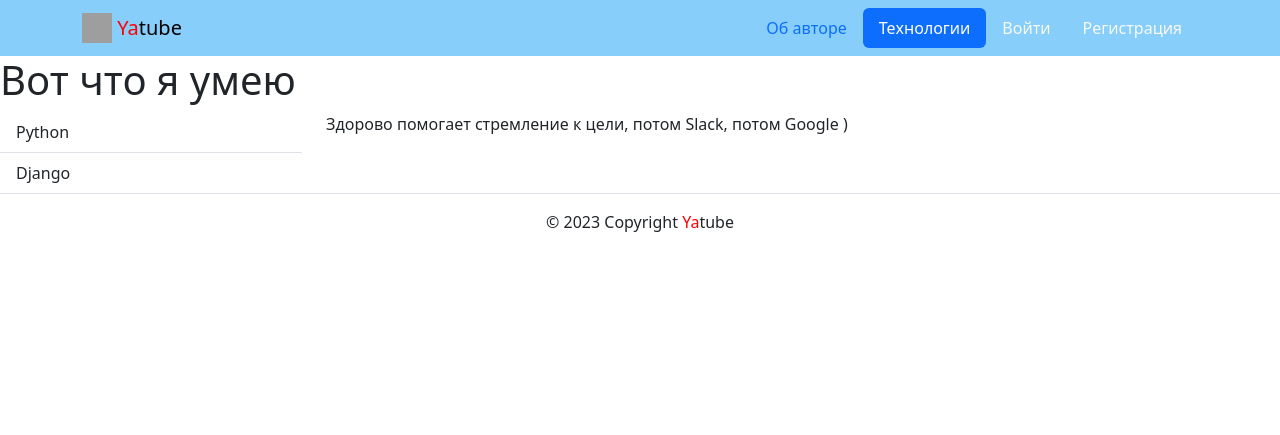
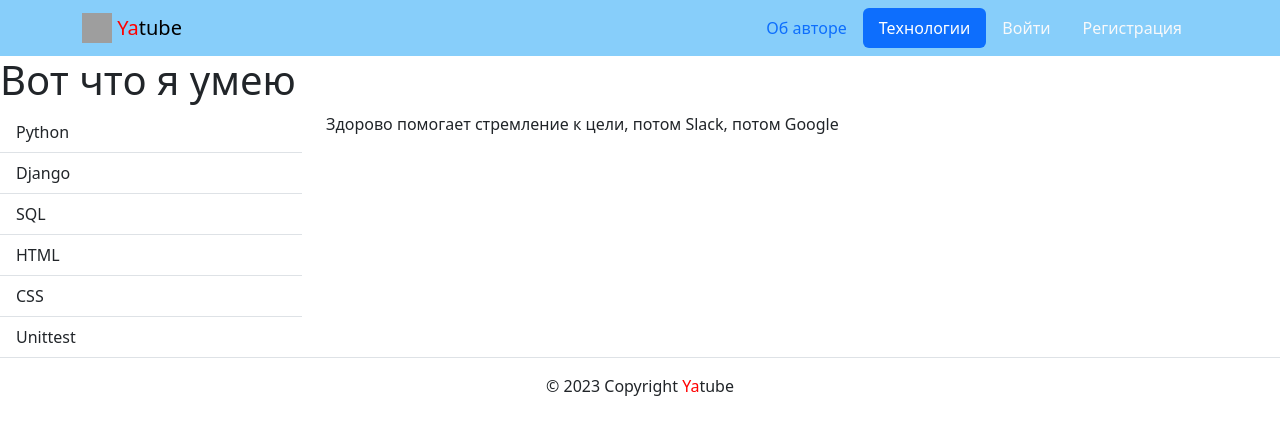
Before and after one commit to LeoNefesch/hw05_final, a Django app: page /about/tech/ in a window 1280 px wide. Shown: the top 435 px of the page. Run offline with Django 3.2, Linux system fonts and the light colour scheme; some libraries are stand-ins or nearby versions; grey boxes are pictures that could not be loaded.

Commit message:
Add skills

```diff
--- a/yatube/templates/about/tech.html
+++ b/yatube/templates/about/tech.html
@@ -1,14 +1,8 @@
 {% extends "base.html" %}
 {% block title %}Технологии{% endblock %}
 {% block content %}
-{% comment %} Колонки с отступом сверху и снизу {% endcomment %}
 <div class="row">
   <h1>Вот что я умею</h1>
-  {% comment %}
-    Боковой блок со списком технологий
-    Займет всю ширину блока на мобильном
-    и 25% при размерах экрана ≥768px
-  {% endcomment %}
   <aside class="col-12 col-md-3">
     <ul class="list-group list-group-flush">
       <li class="list-group-item">
@@ -17,15 +11,22 @@
       <li class="list-group-item">
         Django
       </li>
+      <li class="list-group-item">
+        SQL
+      </li>
+      <li class="list-group-item">
+        HTML
+      </li>
+      <li class="list-group-item">
+        CSS
+      </li>
+      <li class="list-group-item">
+        Unittest
+      </li>
     </ul>
   </aside>
-  {% comment %}
-    Статья
-    Займет всю ширину блока на мобильном
-    и 75% при размерах экрана ≥768px
-  {% endcomment %}
   <article class="col-12 col-md-9">
-    <p>Здорово помогает стремление к цели, потом Slack, потом Google ) </p>
+    <p>Здорово помогает стремление к цели, потом Slack, потом Google </p>
   </article>
 </div>
 {% endblock %}
```
